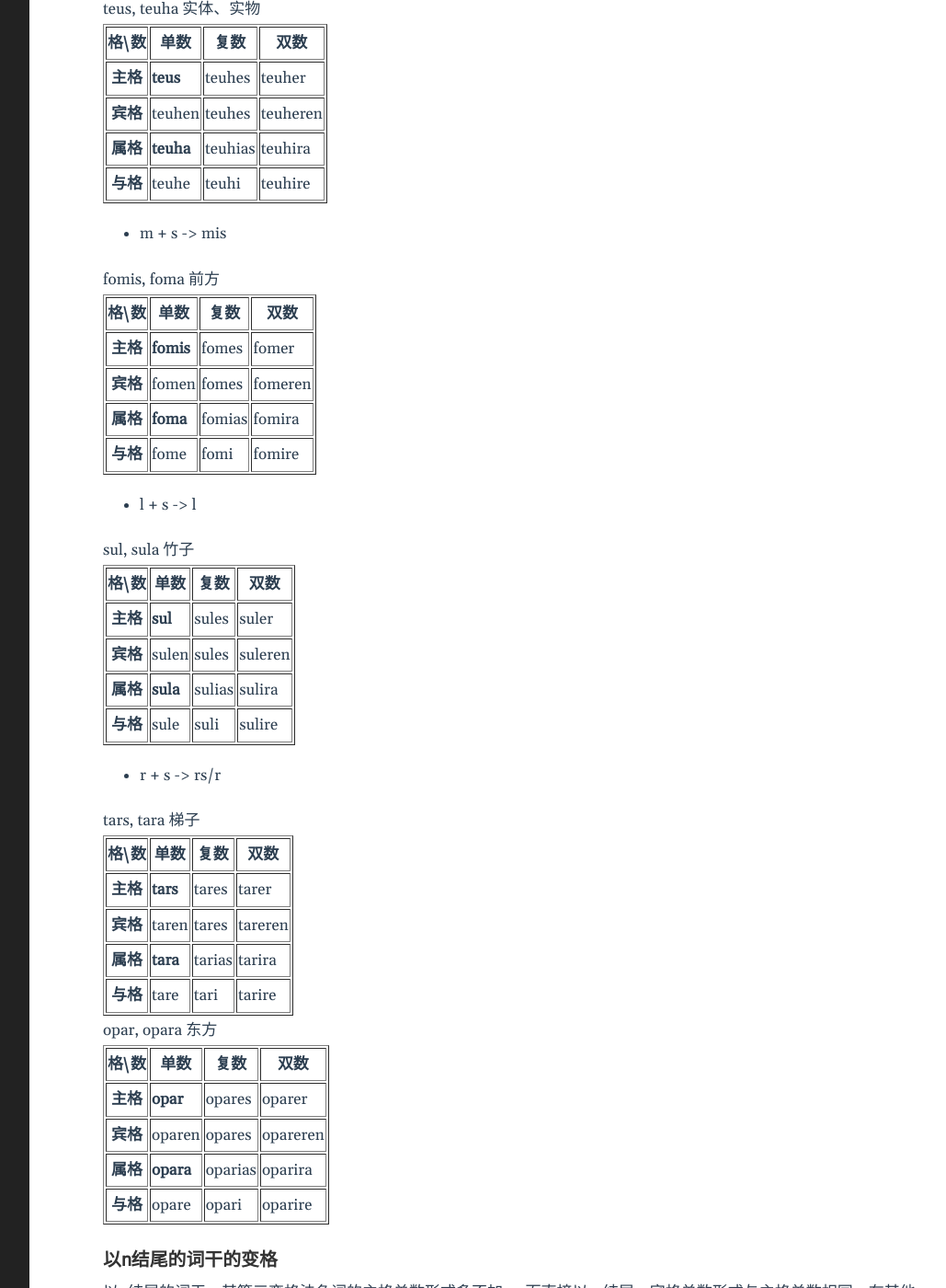
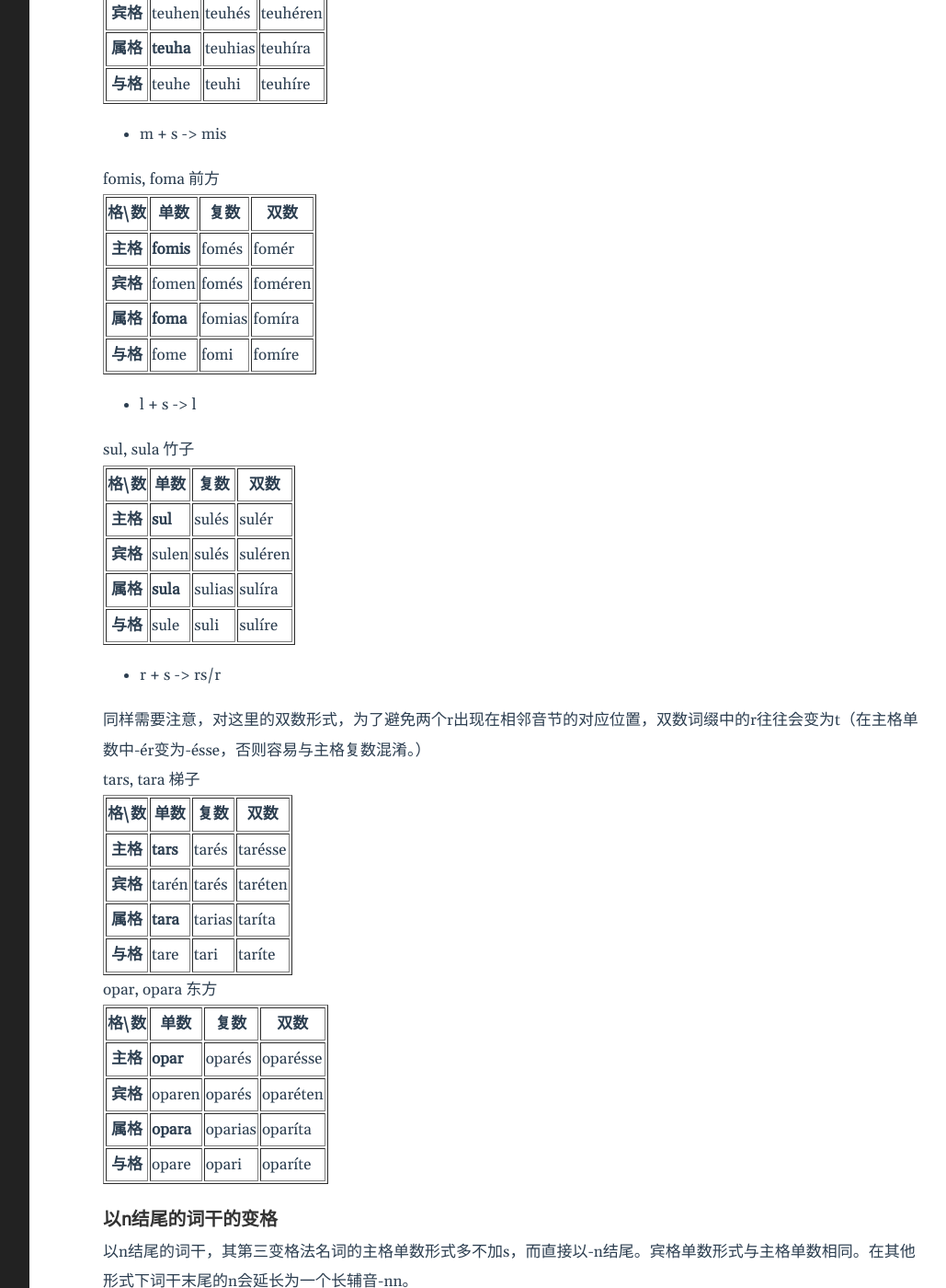
Before and after one commit to WenNianshuo/WenNianshuo.github.io, a Jekyll site: the page built from _posts/2022-01-23-5. 名词的第三变格法（一）.md, in a window 1280 px wide and 1400 px high, scrolled down 3131 px. Shown: the whole window at 92% size, without its empty margins (188-1217 px from the left). Built offline with Jekyll 4.4.1, drawn with Linux system fonts in a browser that asks for light colours; some of the changed text lies outside the part shown.

Commit message:
Update 2022-01-23-5. 名词的第三变格法（一）.md

````diff
--- a/_posts/2022-01-23-5. 名词的第三变格法（一）.md
+++ b/_posts/2022-01-23-5. 名词的第三变格法（一）.md
@@ -26,26 +26,26 @@ tags:
   <tr>
     <th>主格</th>
     <td><b>-s</b></td>
-    <td>-es</td>
-    <td>-er</td>
+    <td>-és</td>
+    <td>-ér</td>
   </tr>
   <tr>
     <th>宾格</th>
     <td>-en</td>
-    <td>-es</td>
-    <td>-eren</td>
+    <td>-és</td>
+    <td>-éren</td>
   </tr>
   <tr>
     <th>属格</th>
     <td><b>-a</b></td>
     <td>-ias</td>
-    <td>-ira</td>
+    <td>-íra</td>
   </tr>
   <tr>
     <th>与格</th>
     <td>-e</td>
     <td>-i</td>
-    <td>-ire</td>
+    <td>-íre</td>
   </tr>
 </table>
 
@@ -73,35 +73,28 @@ laps, lapa	圆圈
   <tr>
     <th>主格</th>
     <td><b>laps</b></td>
-    <td>lapes</td>
-    <td>laper</td>
+    <td>lapés</td>
+    <td>lapér</td>
   </tr>
   <tr>
     <th>宾格</th>
     <td>lapen</td>
-    <td>lapes</td>
-    <td>lapren</td>
+    <td>lapés</td>
+    <td>lapéren</td>
   </tr>
   <tr>
     <th>属格</th>
     <td><b>lapa</b></td>
     <td>lapias</td>
-    <td>lapra</td>
+    <td>lapíra</td>
   </tr>
   <tr>
     <th>与格</th>
     <td>lape</td>
     <td>lapi</td>
-    <td>lapre</td>
+    <td>lapíre</td>
   </tr>
 </table>
-
-```
-塞音作为词干末尾的辅音，加上重音落在倒数第三音节，
-使得双数形式原本倒数第二音节的e/i被省去，
-就有了从laperen, lapira, lapire到lapren, lapra, lapre的音变，
-但注意的是，通过这种途径产生的pr, tr, kr不再继续音变为ph, th, kh。
-```
 
 * t/th/d + s -> s
 
@@ -347,26 +340,26 @@ teus, teuha	实体、实物
   <tr>
     <th>主格</th>
     <td><b>teus</b></td>
-    <td>teuhes</td>
-    <td>teuher</td>
+    <td>teuhés</td>
+    <td>teuhér</td>
   </tr>
   <tr>
     <th>宾格</th>
     <td>teuhen</td>
-    <td>teuhes</td>
-    <td>teuheren</td>
+    <td>teuhés</td>
+    <td>teuhéren</td>
   </tr>
   <tr>
     <th>属格</th>
     <td><b>teuha</b></td>
     <td>teuhias</td>
-    <td>teuhira</td>
+    <td>teuhíra</td>
   </tr>
   <tr>
     <th>与格</th>
     <td>teuhe</td>
     <td>teuhi</td>
-    <td>teuhire</td>
+    <td>teuhíre</td>
   </tr>
 </table>
 
@@ -384,26 +377,26 @@ fomis, foma	前方
   <tr>
     <th>主格</th>
     <td><b>fomis</b></td>
-    <td>fomes</td>
-    <td>fomer</td>
+    <td>fomés</td>
+    <td>fomér</td>
   </tr>
   <tr>
     <th>宾格</th>
     <td>fomen</td>
-    <td>fomes</td>
-    <td>fomeren</td>
+    <td>fomés</td>
+    <td>foméren</td>
   </tr>
   <tr>
     <th>属格</th>
     <td><b>foma</b></td>
     <td>fomias</td>
-    <td>fomira</td>
+    <td>fomíra</td>
   </tr>
   <tr>
     <th>与格</th>
     <td>fome</td>
     <td>fomi</td>
-    <td>fomire</td>
+    <td>fomíre</td>
   </tr>
 </table>
 
@@ -421,30 +414,32 @@ sul, sula	竹子
   <tr>
     <th>主格</th>
     <td><b>sul</b></td>
-    <td>sules</td>
-    <td>suler</td>
+    <td>sulés</td>
+    <td>sulér</td>
   </tr>
   <tr>
     <th>宾格</th>
     <td>sulen</td>
-    <td>sules</td>
-    <td>suleren</td>
+    <td>sulés</td>
+    <td>suléren</td>
   </tr>
   <tr>
     <th>属格</th>
     <td><b>sula</b></td>
     <td>sulias</td>
-    <td>sulira</td>
+    <td>sulíra</td>
   </tr>
   <tr>
     <th>与格</th>
     <td>sule</td>
     <td>suli</td>
-    <td>sulire</td>
+    <td>sulíre</td>
   </tr>
 </table>
 
 * r + s -> rs/r
+
+同样需要注意，对这里的双数形式，为了避免两个r出现在相邻音节的对应位置，双数词缀中的r往往会变为t（在主格单数中-ér变为-ésse，否则容易与主格复数混淆。）
 
 tars, tara	梯子
 
@@ -458,26 +453,26 @@ tars, tara	梯子
   <tr>
     <th>主格</th>
     <td><b>tars</b></td>
-    <td>tares</td>
-    <td>tarer</td>
+    <td>tarés</td>
+    <td>tarésse</td>
   </tr>
   <tr>
     <th>宾格</th>
-    <td>taren</td>
-    <td>tares</td>
-    <td>tareren</td>
+    <td>tarén</td>
+    <td>tarés</td>
+    <td>taréten</td>
   </tr>
   <tr>
     <th>属格</th>
     <td><b>tara</b></td>
     <td>tarias</td>
-    <td>tarira</td>
+    <td>taríta</td>
   </tr>
   <tr>
     <th>与格</th>
     <td>tare</td>
     <td>tari</td>
-    <td>tarire</td>
+    <td>taríte</td>
   </tr>
 </table>
 
@@ -493,26 +488,26 @@ opar, opara	东方
   <tr>
     <th>主格</th>
     <td><b>opar</b></td>
-    <td>opares</td>
-    <td>oparer</td>
+    <td>oparés</td>
+    <td>oparésse</td>
   </tr>
   <tr>
     <th>宾格</th>
     <td>oparen</td>
-    <td>opares</td>
-    <td>opareren</td>
+    <td>oparés</td>
+    <td>oparéten</td>
   </tr>
   <tr>
     <th>属格</th>
     <td><b>opara</b></td>
     <td>oparias</td>
-    <td>oparira</td>
+    <td>oparíta</td>
   </tr>
   <tr>
     <th>与格</th>
     <td>opare</td>
     <td>opari</td>
-    <td>oparire</td>
+    <td>oparíte</td>
   </tr>
 </table>
 
@@ -569,26 +564,26 @@ alan, alanna	顶部
   <tr>
     <th>主格</th>
     <td><b>-s</b></td>
-    <td>-es</td>
-    <td>-er</td>
+    <td>-és</td>
+    <td>-ér</td>
   </tr>
   <tr>
     <th>宾格</th>
     <td>-en</td>
-    <td>-es</td>
-    <td>-eren</td>
+    <td>-és</td>
+    <td>-éren</td>
   </tr>
   <tr>
     <th>属格</th>
     <td><b>-a</b></td>
     <td>-ias</td>
-    <td>-ira</td>
+    <td>-íra</td>
   </tr>
   <tr>
     <th>与格</th>
     <td>-e</td>
     <td>-i</td>
-    <td>-ire</td>
+    <td>-íre</td>
   </tr>
 </table>
 
````
Also changed, not shown: other parts of _posts/2022-01-23-5. 名词的第三变格法（一）.md (+42 -42 lines).
